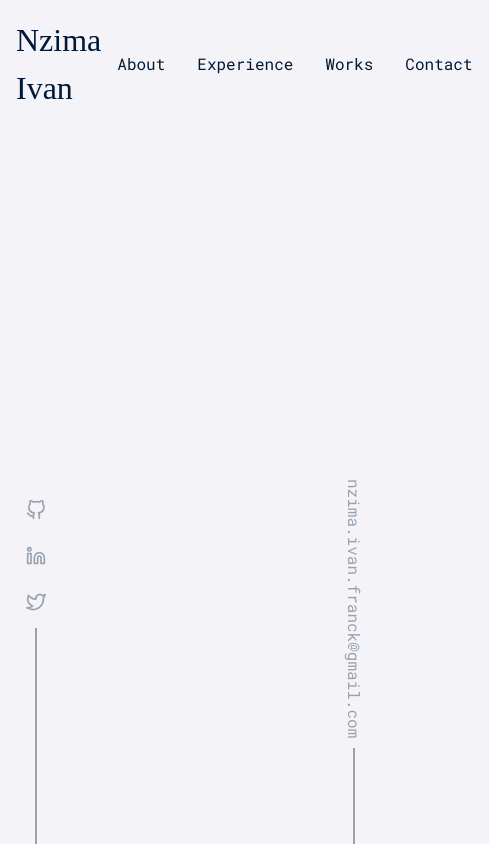
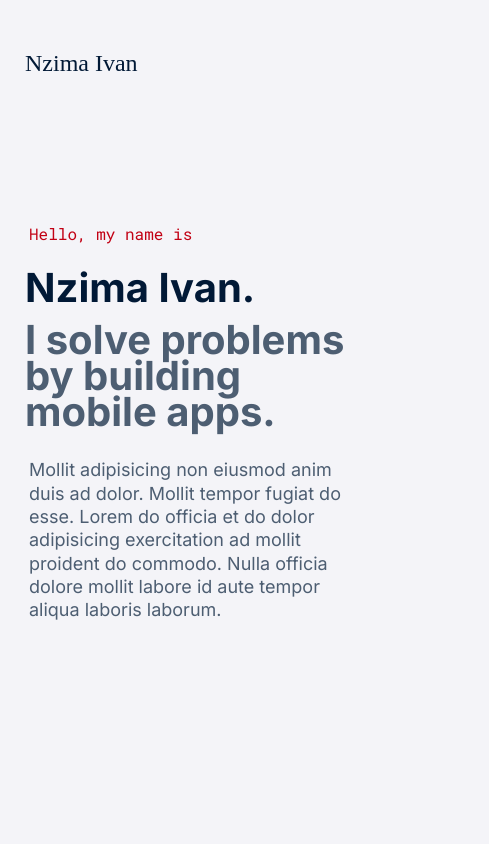
Before and after one commit to IvanFranck/portfolio, a Vue app: page / in a window 390 px wide. Shown: the whole page, 489 px wide, since content can reach past the window. Built offline with nearby package versions, Linux system fonts and the light colour scheme; a web font is replaced by a local one.

Commit message:
💄 add hero section

```diff
--- a/components.d.ts
+++ b/components.d.ts
@@ -8,6 +8,7 @@ export {}
 declare module '@vue/runtime-core' {
   export interface GlobalComponents {
     AppSideInfos: typeof import('./src/components/AppSideInfos.vue')['default']
+    TheHeroSection: typeof import('./src/components/TheHeroSection.vue')['default']
     TheMailInfo: typeof import('./src/components/TheMailInfo.vue')['default']
     TheNavBar: typeof import('./src/components/TheNavBar.vue')['default']
     TheSocialNetworkLinks: typeof import('./src/components/TheSocialNetworkLinks.vue')['default']
--- a/src/App.vue
+++ b/src/App.vue
@@ -1,11 +1,34 @@
 <script setup lang="ts"></script>
 
 <template>
-  <div class="lg:mx-12 md:mx-8 mx-4">
-    <TheNavBar />
-  </div>
-  <TheSocialNetworkLinks />
-  <TheMailInfo />
+  <TheNavBar />
+  <!-- <TheSocialNetworkLinks />
+  <TheMailInfo /> -->
+  <main class="min-h-screen">
+    <TheHeroSection />
+  </main>
 </template>
 
-<style scoped></style>
+<style lang="scss" scoped>
+main {
+  padding: var(--padding-xl);
+}
+
+@media (max-width: 1080px) {
+  main {
+    padding: var(--padding-lg);
+  }
+}
+
+@media (max-width: 768px) {
+  main {
+    padding: var(--padding-sm);
+  }
+}
+
+@media (max-width: 480px) {
+  main {
+    padding: var(--padding-xs);
+  }
+}
+</style>
--- a/src/assets/scss/_typography.scss
+++ b/src/assets/scss/_typography.scss
@@ -6,69 +6,18 @@
 @import url('https://fonts.googleapis.com/css2?family=Inter:wght@400;500;600;700&family=La+Belle+Aurore&family=Roboto+Mono:wght@400;500;600;700&display=swap');
 
 body {
-    font-family: $font-family-sans-serif !important;
+  font-family: $font-family-sans-serif !important;
 }
 
-.text-header-2xl {
-    font-family: "Roboto";
-    font-size: 2.7rem;
-    font-weight: bold;
-    color: var(--color-black);
+
+.heading--xl {
+  font-size: clamp(40px, 8vw, 75px);
+  font-weight: 700;
+  line-height: 1.1;
 }
 
-.text-header-xl {
-    font-family: "Roboto";
-    font-size: 2.25rem;
-    font-weight: bold;
-    color: var(--color-black);
+.copy-1 {
+  font-size: var(--fz-xl);
+  font-weight: 400;
+  // line-height: 1.1;
 }
-
-.text-header-lg {
-    font-family: "Roboto";
-    font-size: 1.25rem;
-    font-weight: bold;
-    letter-spacing: 0.014rem;
-    line-height: 1.75rem;
-    color: var(--color-gray-500);
-}
-
-.text-header {
-    font-family: 'Roboto';
-    font-size: 1.125rem;
-    font-weight: bold;
-    letter-spacing: 0.004rem;
-    line-height: 1.3125rem;
-}
-
-.text-paragraph-xl {
-    font-family: "Roboto";
-    font-size: 1.125rem;
-    font-weight: normal;
-    letter-spacing: 0.004rem;
-    line-height: 1.3125rem;
-}
-
-.text-paragraph {
-    font-family: "Roboto";
-    font-size: 1rem;
-    font-weight: normal;
-    letter-spacing: 0.004rem;
-    line-height: 1.1875rem;
-    color: var(--color-gray-300)
-}
-
-.text-note {
-    font-family: "Roboto";
-    font-size: 0.75rem;
-    font-weight: 400;
-    letter-spacing: 0.044rem;
-    line-height: 0.9375rem;
-}
-
-.menu-link-title {
-    font-family: "Roboto";
-    font-size: 0.75rem;
-    font-weight: 300;
-    letter-spacing: 0.004rem;
-    line-height: 0.9375rem;
-}
--- a/src/assets/scss/components/_logo.scss
+++ b/src/assets/scss/components/_logo.scss
@@ -1,6 +1,6 @@
 .logo {
     &-text {
         font-family: $font-family-handwriting;
-        font-size: clamp(2rem, 4vw, 4rem);
+        font-size: clamp(24px, 4vw, 4rem);
     }
 }
--- a/src/assets/scss/main.scss
+++ b/src/assets/scss/main.scss
@@ -15,7 +15,13 @@
 
 :root {
   --transition-default: all 0.4s cubic-bezier(0.645, 0.045, 0.355, 1);
-
+  --padding-xl: 0px 150px;
+  --padding-lg: 0px 100px;
+  --padding-sm: 0px 50px;
+  --padding-xs: 0px 25px;
+  --fz-normal: 14px;
+  --fz-lg: 18px;
+  --fz-xl: 20px;
 }
 
 body {
@@ -25,4 +31,12 @@ body {
   min-height: 100vh;
   background-color: var(--bg);
   color: var(--color-blue);
+  font-size: var(--fz-xl);
+  line-height: 1.3;
 }
+
+@media (max-width: 480px) {
+  body {
+    font-size: var(--fz-lg);
+  }
+}
--- /dev/null
+++ b/src/components/TheHeroSection.vue
@@ -0,0 +1,33 @@
+<template>
+  <section role="hero" class="flex flex-col min-h-screen justify-center items-start">
+    <h1 class="font-roboto text-base ml-1 mb-5 font-normal text-secondary">
+      Hello, my name is
+    </h1>
+    <div>
+      <h2 class="text-primary heading--xl">Nzima Ivan.</h2>
+      <h3 class="text-primary-light heading--xl mt-3">
+        I solve problems by building mobile apps.
+      </h3>
+      <div class="ml-1 mt-7">
+        <p class="text-primary-light">
+          Mollit adipisicing non eiusmod anim duis ad dolor. Mollit tempor fugiat do esse.
+          Lorem do officia et do dolor adipisicing exercitation ad mollit proident do
+          commodo. Nulla officia dolore mollit labore id aute tempor aliqua laboris
+          laborum.
+        </p>
+      </div>
+    </div>
+  </section>
+</template>
+
+<script setup lang="ts"></script>
+
+<style lang="scss" scoped>
+h3 {
+  line-height: 0.9;
+}
+
+p {
+  max-width: 540px;
+}
+</style>
--- a/src/components/TheNavBar.vue
+++ b/src/components/TheNavBar.vue
@@ -1,5 +1,5 @@
 <template>
-  <div class="w-full flex justify-between items-center h-32">
+  <header class="w-full flex justify-between items-center h-32 lg:px-12 md:px-8 fixed">
     <div class="logo">
       <h1 class="logo-text">Nzima Ivan</h1>
     </div>
@@ -16,9 +16,19 @@
         </li>
       </ul>
     </div>
-  </div>
+  </header>
 </template>
 
 <script setup lang="ts"></script>
 
-<style scoped></style>
+<style scoped>
+@media (max-width: 768px) {
+  header {
+    padding: var(--padding-xs);
+  }
+
+  .nav {
+    display: none;
+  }
+}
+</style>
--- a/src/components/TheSocialNetworkLinks.vue
+++ b/src/components/TheSocialNetworkLinks.vue
@@ -73,7 +73,7 @@
   </div>
 </template>
 
-<script></script>
+<script setup></script>
 
 <style lang="scss" scoped>
 ul {
```
